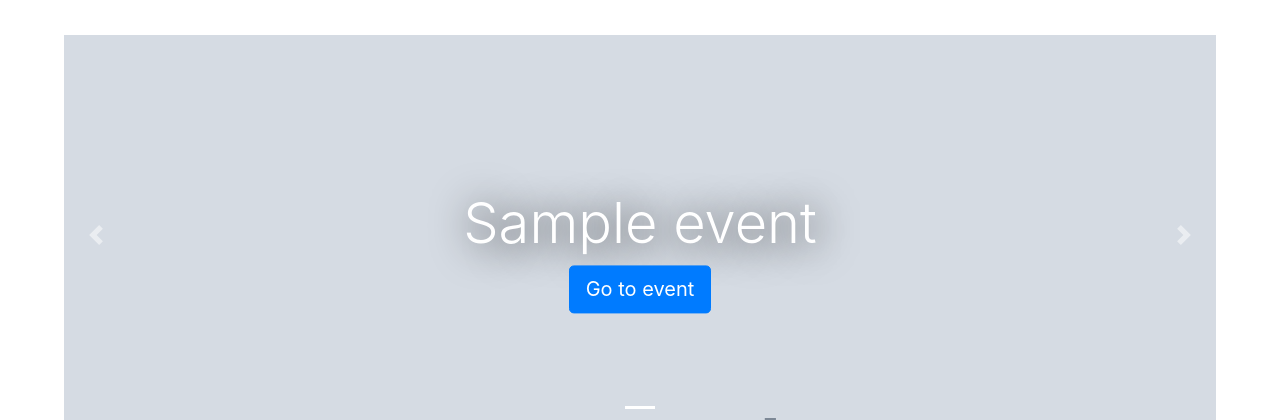
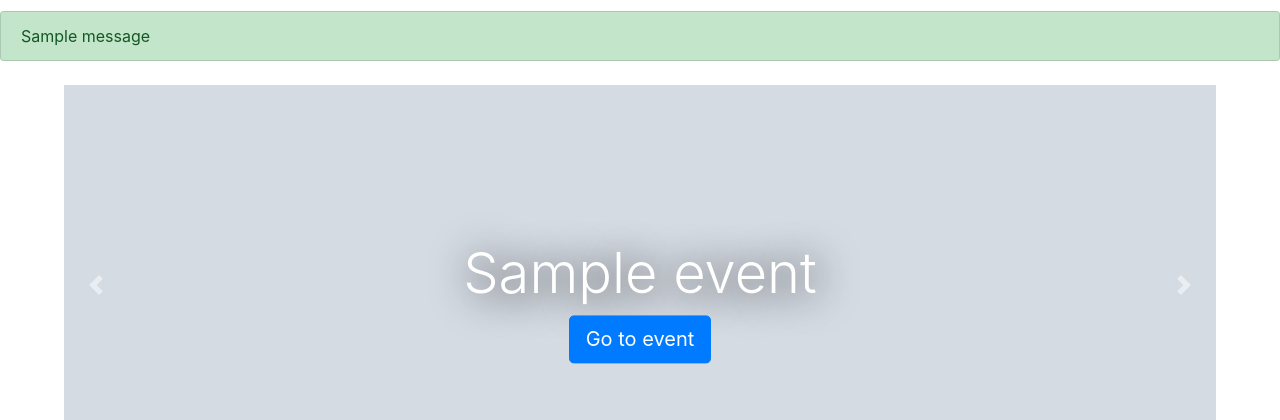
Before and after one commit to functionOverlord/eventsoc, a Django app: page / in a window 1280 px wide. Shown: the part 59-479 px from the top of the page. Run offline with Django 3.2, Linux system fonts and the light colour scheme; tables that the repository leaves empty hold one stand-in row (values such as "Sample post"); grey boxes marked "Sample" are stand-in pictures; one stand-in notice (Sample message) is shown; some libraries are stand-ins or nearby versions.

Commit message:
redirect back to index after register

```diff
--- a/eventsoc/views.py
+++ b/eventsoc/views.py
@@ -100,6 +100,11 @@ def register(request):
                 user.save()
                 registered = True
                 login(request, user)
+                messages.add_message(
+                    request,
+                    messages.SUCCESS,
+                    "Successfully registered!")
+                return redirect('index')
             else:
                 print(user_form.errors)
 
@@ -115,6 +120,11 @@ def register(request):
                 society.save()
                 registered = True
                 login(request, society)
+                messages.add_message(
+                    request,
+                    messages.SUCCESS,
+                    "Successfully registered!")
+                return redirect('index')
             else:
                 print(society_form.errors)
     else:
--- a/templates/eventsoc/event.html
+++ b/templates/eventsoc/event.html
@@ -61,6 +61,7 @@
                       <input class="btn btn-primary btn-lg" type="submit" value="Book a place">
                     </form>
                   {% endif %}
+                  <br/>
                   {% if bookmarked %}
                     <form action="remove_bookmark" method="get">
                       <input class="btn btn-danger btn-lg" type="submit" value="Cancel bookmark">
--- a/templates/eventsoc/index.html
+++ b/templates/eventsoc/index.html
@@ -6,6 +6,13 @@
 {% endblock %}
 
 {% block body_block %}
+  {% if messages %}
+    <ul class="list-group">
+        {% for message in messages %}
+          <li class="list-group-item list-group-item-success" {% if message.tags %} class="{{ message.tags }}"{% endif %}>{{ message }}</li>
+        {% endfor %}
+    </ul>
+  {% endif %}
     <br/>
     <div id="carousel_slides" class="carousel slide" data-ride="carousel" data-pause="hover">
         <ol class="carousel-indicators">
```
